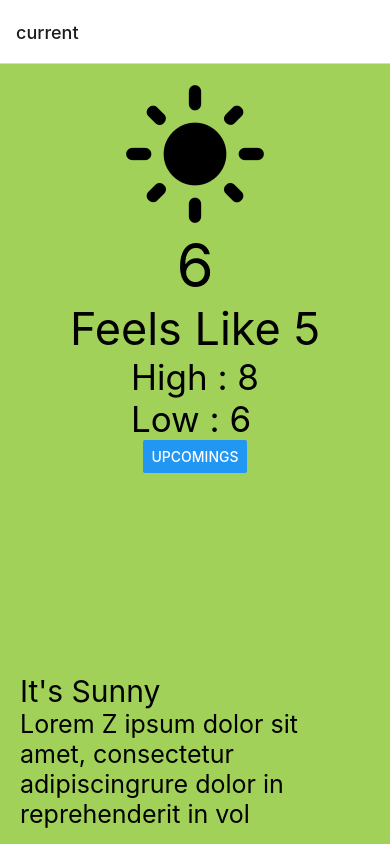
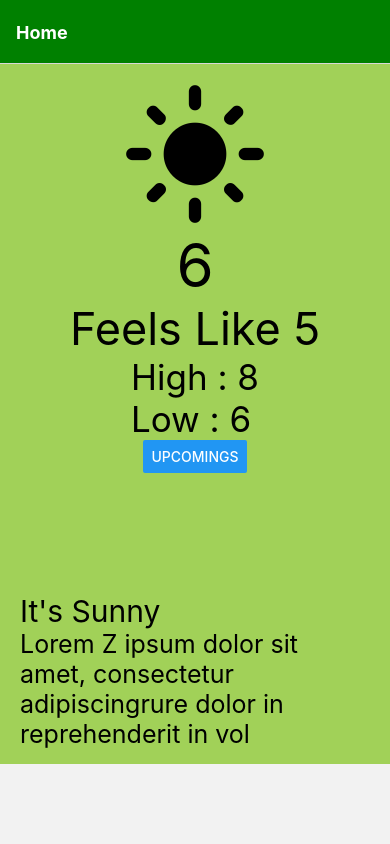
Before and after one commit to chamalkaMarasinghe/react-native-tutorial, a React Native app: screen /current in a window 390 px wide. Built offline with nearby package versions, Linux system fonts and the light colour scheme.

Commit message:
navigation header styling

```diff
--- a/App.js
+++ b/App.js
@@ -11,8 +11,27 @@ const App = () => {
     return (
         <NavigationContainer>
             <Stack.Navigator>
-                <Stack.Screen name="current" component={CurrentWeather}/>
-                <Stack.Screen name="upcoming" component={UpcomingWeather}/>
+                <Stack.Screen
+                    name="current"
+                    component={CurrentWeather}
+                    options={{
+                        title: 'Home',
+                        headerStyle: styles.headerStyle,
+                        headerTintColor: '#fff',
+                        headerTitleStyle: {
+                            fontWeight: 'bold',
+                        },
+                    }}
+                />
+                <Stack.Screen
+                    name="upcoming"
+                    component={UpcomingWeather}
+                    options={{
+                        title: 'Upcoming Weather',
+                        headerStyle: styles.headerStyle,
+                        headerTintColor: '#fff'
+                    }}
+                />
             </Stack.Navigator>
         </NavigationContainer>
     );
@@ -21,6 +40,10 @@ const App = () => {
 const styles=  StyleSheet.create({
     container : {
         flex: 1
+    },
+
+    headerStyle: {
+        backgroundColor: 'green',
     }
 });
 
--- a/src/scenes/currentWeather/currentWeather.js
+++ b/src/scenes/currentWeather/currentWeather.js
@@ -4,13 +4,15 @@ import {
     View,
     Text,
     StyleSheet,
-    Button
+    Button,
+    ScrollView
 } from "react-native";
 import Icon from 'react-native-vector-icons/MaterialIcons';
 
 const CurrentWeather = ({navigation}) => {
     return (
         <SafeAreaView style={styles.safeAreaStyling}>
+            <ScrollView>
                 <View style={styles.wrapper}>
                     <View style={styles.container}>
                         <Icon  name="light-mode" size={150}/>
@@ -27,6 +29,7 @@ const CurrentWeather = ({navigation}) => {
                         <Text style={styles.description}>Lorem Z ipsum dolor sit amet, consectetur adipiscingrure dolor in reprehenderit in vol</Text>
                     </View>
                 </View>
+            </ScrollView>
         </SafeAreaView>
     );
 }
@@ -46,6 +49,7 @@ const styles=  StyleSheet.create({
     },
 
     container: {
+        flex: 1,
         alignItems: 'center'
     },
 
@@ -65,12 +69,14 @@ const styles=  StyleSheet.create({
 
     bodyWrapper: {
         flex: 1,
+        flexDirection: 'column',
         width: '100%',
         // backgroundColor: 'red',
         justifyContent: 'flex-end',
         alignItems: 'flex-start',
         paddingLeft: 20,
-        paddingRight: 20
+        paddingRight: 20,
+        paddingTop: 120
     },
 
     condition : {
```
Lines whose indentation alone changed are shown as unchanged.
